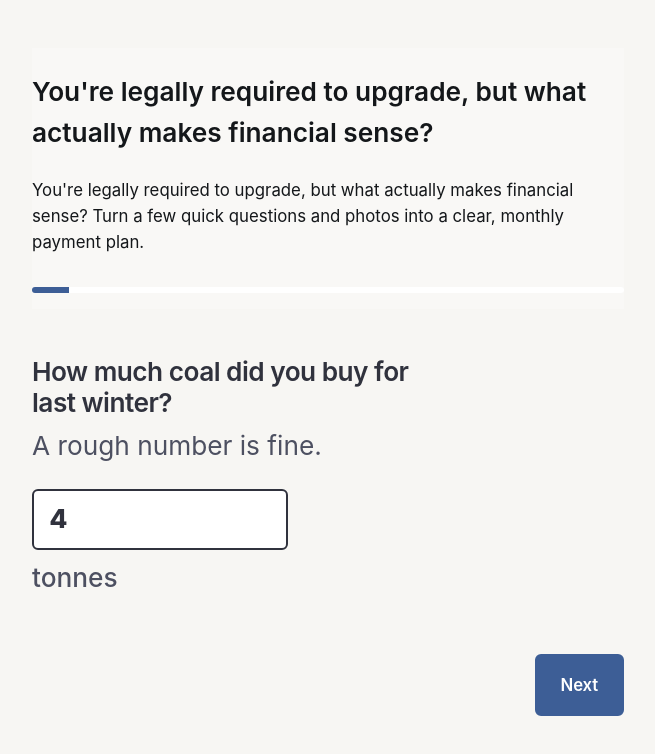
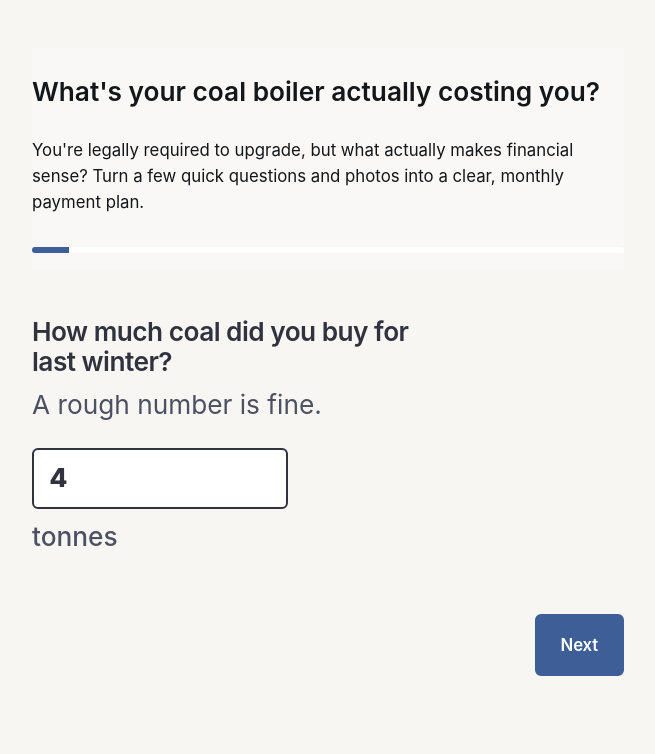
Before and after one commit to almahdc/HeatFit, a React (Vite) app: page / in a window 1280 px wide. Shown: the top 754 px of the page, without its empty margins (312-967 px from the left). Built offline with nearby package versions, Linux system fonts and the light colour scheme.

Commit message:
Fix title

```diff
--- a/src/App.tsx
+++ b/src/App.tsx
@@ -484,8 +484,7 @@ export default function App() {
       {stepId !== "results" && (
         <div className="wizard-top">
           <p className="masthead-mini">
-            You're legally required to upgrade, but what actually makes
-            financial sense?
+            What's your coal boiler actually costing you?
           </p>
           <p className="masthead-submini">
             You're legally required to upgrade, but what actually makes
```
Also changed, not shown: 1 other file (tests, documents, lock files or other folders).
